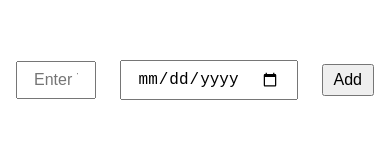
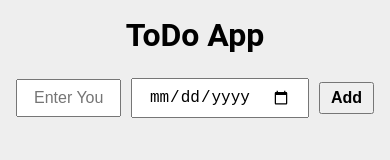
Before and after one commit to ganpatsundesha/todo-app, a plain HTML site: page index.html in a window 390 px wide. Drawn offline with Linux system fonts and the light colour scheme.

Commit message:
ui changes

```diff
--- a/index.html
+++ b/index.html
@@ -10,6 +10,7 @@
 
 <body>
     <div class="container">
+        <h1>ToDo App</h1>
         <div class="d-flex">
             <input type="text" id="todo-input" placeholder="Enter Your Todo">
             <input type="date" id="todo-date">
--- a/style.css
+++ b/style.css
@@ -7,6 +7,7 @@
 body {
     font-size: 24px;
     font-family: "Roboto", sans-serif;
+    background: #eee;
 }
 
 .todo-item {
@@ -17,6 +18,7 @@ body {
 
 .todo-item span {
     width: 100%;
+    text-transform: capitalize;
 }
 
 .todo-item+.todo-item {
@@ -29,6 +31,7 @@ button {
     padding: 5px 10px;
     font-size: 16px;
     white-space: nowrap;
+    font-weight: 600;
 }
 
 .todo-item .d-flex {
@@ -66,3 +69,26 @@ button {
     align-items: center;
     gap: 24px;
 }
+
+h1 {
+    text-align: center;
+    margin-bottom: 24px;
+}
+
+@media (max-width: 576px) {
+    .todo-item {
+        flex-direction: column;
+    }
+
+    body {
+        font-size: 16px;
+    }
+
+    .container {
+        margin-top: 16px;
+    }
+
+    .d-flex {
+        gap: 10px;
+    }
+}
```
Also changed, not shown: script.js (line endings or trailing spaces).
